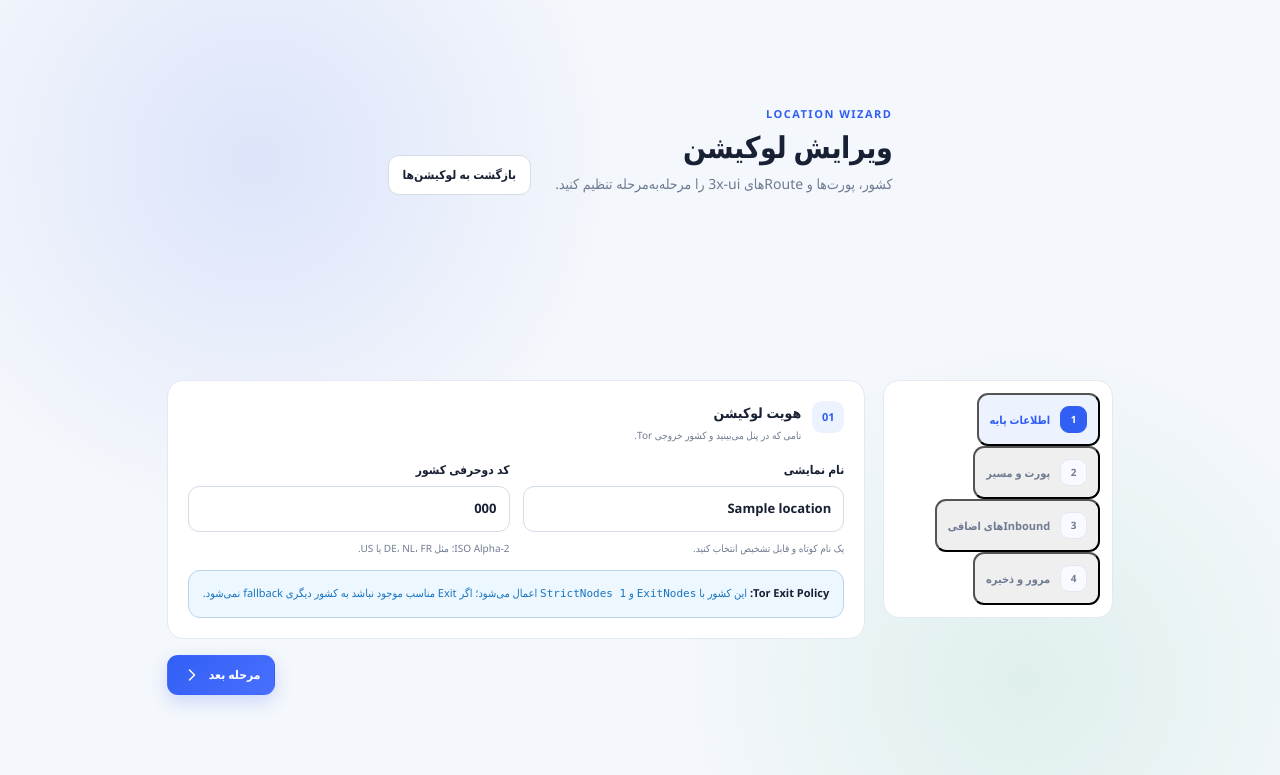
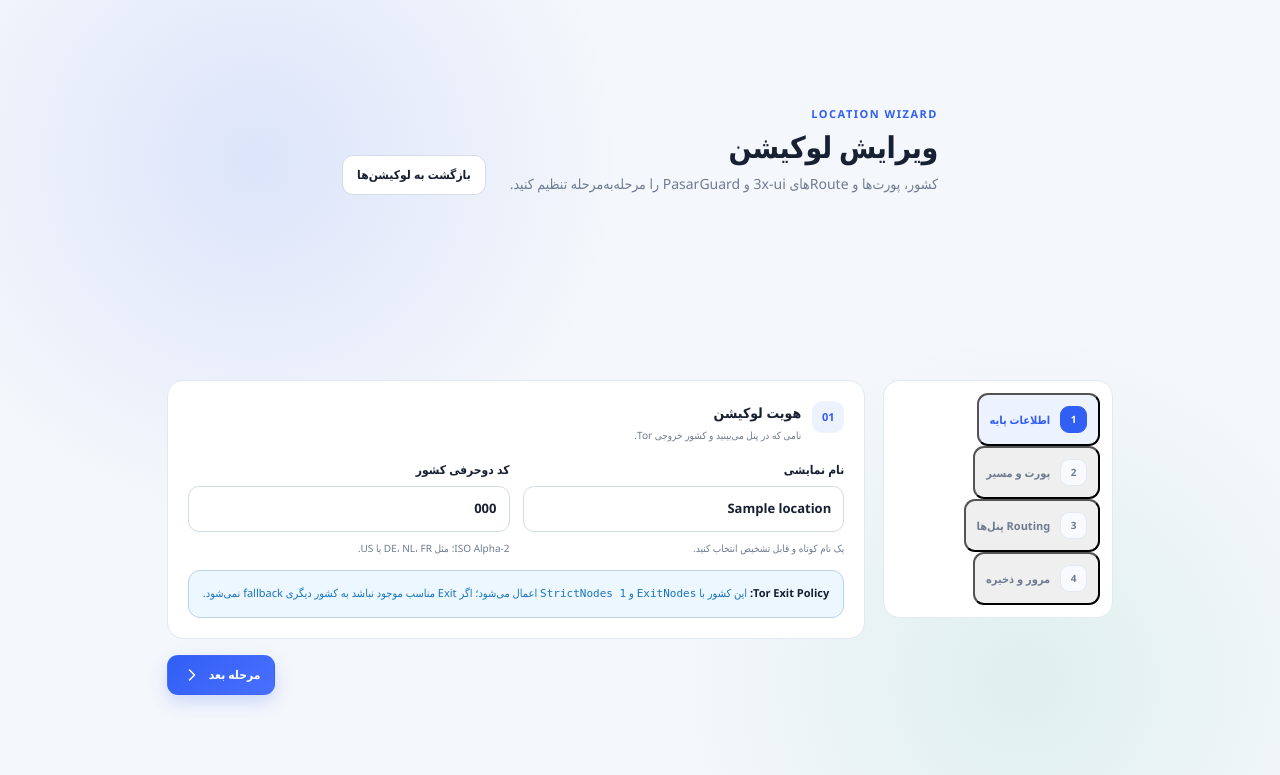
Before and after one commit to hazhanhasani/tor, a Flask app: template torpanel/templates/location_form.html in a window 1280 px wide. Shown: the top 775 px of the page. Run offline with Flask 3, Linux system fonts and the light colour scheme; the template is opened without the code that fills it: most values are stand-ins (such as "Sample title", 1, 10 or a date in 2020); parts of the project's set-up code (start-up, migrations or seed data) failed here and were passed over.

Commit message:
Add PasarGuard inbound routing to Tor locations

```diff
--- a/torpanel/templates/location_form.html
+++ b/torpanel/templates/location_form.html
@@ -3,7 +3,7 @@
 {% block title %}{{ 'ویرایش' if location else 'افزودن' }} لوکیشن | Tor Location Manager{% endblock %}
 {% block content %}
 <section class="page-head">
-  <div><div class="eyebrow">LOCATION WIZARD</div><h1>{{ 'ویرایش لوکیشن' if location else 'لوکیشن جدید' }}</h1><p>کشور، پورت‌ها و Routeهای 3x-ui را مرحله‌به‌مرحله تنظیم کنید.</p></div>
+  <div><div class="eyebrow">LOCATION WIZARD</div><h1>{{ 'ویرایش لوکیشن' if location else 'لوکیشن جدید' }}</h1><p>کشور، پورت‌ها و Routeهای 3x-ui و PasarGuard را مرحله‌به‌مرحله تنظیم کنید.</p></div>
   <a class="button" href="{{ url_for('index') }}">بازگشت به لوکیشن‌ها</a>
 </section>
 
@@ -13,7 +13,7 @@
     <aside class="wizard-rail" aria-label="مراحل ساخت لوکیشن">
       <button type="button" class="wizard-step active" data-wizard-step><span class="step-dot">1</span><span>اطلاعات پایه</span></button>
       <button type="button" class="wizard-step" data-wizard-step><span class="step-dot">2</span><span>پورت و مسیر</span></button>
-      <button type="button" class="wizard-step" data-wizard-step><span class="step-dot">3</span><span>Inboundهای اضافی</span></button>
+      <button type="button" class="wizard-step" data-wizard-step><span class="step-dot">3</span><span>Routing پنل‌ها</span></button>
       <button type="button" class="wizard-step" data-wizard-step><span class="step-dot">4</span><span>مرور و ذخیره</span></button>
     </aside>
 
@@ -34,11 +34,11 @@
         <div class="form-section">
           <div class="form-section-title"><span class="form-section-number">02</span><div><h3>پورت‌ها و مسیر اختصاصی</h3><p>Inbound سمت 3x-ui و Gateway سمت Tor باید پورت متفاوت داشته باشند.</p></div></div>
           <div class="two">
-            <label class="field"><span>پورت Inbound در 3x-ui</span><input name="xui_inbound_port" type="number" min="1024" max="65535" value="{{ location.xui_inbound_port if location and location.xui_inbound_port else '' }}" placeholder="خالی = انتخاب خودکار"><small>اگر خالی باشد پروژه از محدوده آزاد یک پورت مناسب انتخاب می‌کند.</small></label>
-            <label class="field"><span>پورت Tor Gateway</span><input name="gateway_port" type="number" min="1024" max="65535" value="{{ location.gateway_port if location else '' }}" placeholder="31001" required><small>پورت SS2022 بین 3x-ui و Gateway. از بیرون فقط IP سرور 3x-ui باید به آن دسترسی داشته باشد.</small></label>
+            <label class="field"><span>پورت Inbound مدیریت‌شده در 3x-ui</span><input name="xui_inbound_port" type="number" min="1024" max="65535" value="{{ location.xui_inbound_port if location and location.xui_inbound_port else '' }}" placeholder="خالی = انتخاب خودکار"><small>برای 3x-ui یک Inbound اختصاصی خودکار می‌سازد. PasarGuard از Inboundهای موجود Core استفاده می‌کند.</small></label>
+            <label class="field"><span>پورت Tor Gateway</span><input name="gateway_port" type="number" min="1024" max="65535" value="{{ location.gateway_port if location else '' }}" placeholder="31001" required><small>پورت SS2022 بین پنل و Gateway. دسترسی شبکه به این پورت را محدود نگه دارید.</small></label>
           </div>
           <div class="location-route" style="margin-bottom:0">
-            <div class="route-node"><b>3x-ui</b><span>Inbound اختصاصی</span></div><span class="route-arrow">→</span>
+            <div class="route-node"><b>3x-ui / PasarGuard</b><span>Inbound انتخابی</span></div><span class="route-arrow">→</span>
             <div class="route-node"><b>SS2022</b><span>Gateway رمزنگاری‌شده</span></div><span class="route-arrow">→</span>
             <div class="route-node"><b>Tor Exit</b><span>کشور انتخابی</span></div>
           </div>
@@ -48,7 +48,10 @@
 
       <section class="wizard-panel" data-wizard-panel>
         <div class="form-section">
-          <div class="form-section-title"><span class="form-section-number">03</span><div><h3>Inboundهای دستی اضافی</h3><p>اختیاری؛ علاوه بر Inbound اختصاصی، ورودی‌های فعلی را هم می‌توانید از همین کشور خارج کنید.</p></div></div>
+          <div class="form-section-title"><span class="form-section-number">03</span><div><h3>Routing پنل‌ها</h3><p>Inboundهای هر پنل را انتخاب کنید تا فقط همان ورودی‌ها از این Tor Exit خارج شوند.</p></div></div>
+
+          <div class="panel" style="box-shadow:none;margin-bottom:14px">
+            <div class="section-title"><div><h2>3x-ui</h2><p>علاوه بر Inbound اختصاصی این لوکیشن، ورودی‌های دستی دلخواه</p></div><span class="status {{ 'ok' if inbounds else 'off' }}">{{ inbounds|length }} Inbound</span></div>
             {% if inbounds %}
             <div class="checks">
               {% for item in inbounds %}
@@ -56,9 +59,24 @@
               {% endfor %}
             </div>
             {% else %}
-          <div class="empty-state" style="padding:28px 18px;box-shadow:none"><div class="empty-illustration" style="width:54px;height:54px">{{ icon('route') }}</div><h2>Inbound دستی دیگری نیست</h2><p>اشکالی ندارد؛ Inbound اختصاصی این لوکیشن همیشه خودکار ساخته می‌شود.</p></div>
+            <div class="callout">Inbound دستی 3x-ui در دسترس نیست. Inbound اختصاصی Tor همچنان هنگام Sync خودکار ساخته می‌شود.</div>
             {% endif %}
-          <label class="check check-card" style="margin-top:14px"><input type="checkbox" name="enabled" {% if not location or location.enabled %}checked{% endif %}><span><b>لوکیشن فعال باشد</b><small>در حالت غیرفعال، Tor و Route مدیریت‌شده برای این لوکیشن اجرا نمی‌شوند.</small></span></label>
+          </div>
+
+          <div class="panel" style="box-shadow:none;margin-bottom:14px">
+            <div class="section-title"><div><h2>PasarGuard</h2><p>Inboundهای Core انتخاب‌شده در تنظیمات PasarGuard</p></div><span class="status {{ 'ok' if pasarguard_inbounds else 'off' }}">{{ pasarguard_inbounds|length }} Inbound</span></div>
+            {% if pasarguard_inbounds %}
+            <div class="checks">
+              {% for item in pasarguard_inbounds %}
+              <label class="check row"><input type="checkbox" name="pasarguard_inbound_tags" value="{{ item.tag }}" {% if item.tag in pasarguard_tags %}checked{% endif %}><span><b>{{ item.tag }}</b><small>{{ item.protocol }}{% if item.port %} · port {{ item.port }}{% endif %}{% if item.listen %} · {{ item.listen }}{% endif %}</small></span></label>
+              {% endfor %}
+            </div>
+            {% else %}
+            <div class="callout">PasarGuard تنظیم نشده یا Inbound قابل خواندن نیست. از «اتصال و شبکه» URL، API Key و Core ID را ثبت کنید.</div>
+            {% endif %}
+          </div>
+
+          <label class="check check-card"><input type="checkbox" name="enabled" {% if not location or location.enabled %}checked{% endif %}><span><b>لوکیشن فعال باشد</b><small>در حالت غیرفعال، Tor و Routeهای مدیریت‌شده برای این لوکیشن اجرا نمی‌شوند.</small></span></label>
         </div>
         <div class="wizard-nav"><button class="button" type="button" data-wizard-prev>قبلی</button><button class="button primary" type="button" data-wizard-next>مرور نهایی {{ icon('chevron') }}</button></div>
       </section>
@@ -71,10 +89,10 @@
             <div class="review-row"><span>کشور خروجی</span><strong data-review-country>—</strong></div>
             <div class="review-row"><span>پورت Inbound 3x-ui</span><strong data-review-inbound>خودکار</strong></div>
             <div class="review-row"><span>پورت Gateway</span><strong data-review-gateway>—</strong></div>
-            <div class="review-row"><span>Inboundهای اضافی</span><strong data-review-extra>بدون ورودی اضافی</strong></div>
+            <div class="review-row"><span>Routing پنل‌ها</span><strong data-review-extra>بدون Route اضافی</strong></div>
             <div class="review-row"><span>وضعیت</span><strong data-review-state>فعال</strong></div>
           </div>
-          <div class="callout" style="margin-top:14px"><strong>پس از ذخیره:</strong> Tor instance، Inbound اختصاصی Shadowsocks 2022، Outbound و Routing Rule مدیریت‌شده ساخته یا Reconcile می‌شوند. تنظیمات دستی غیرمرتبط 3x-ui دست‌نخورده می‌مانند.</div>
+          <div class="callout" style="margin-top:14px"><strong>پس از ذخیره:</strong> Tor instance و Gateway ساخته می‌شوند؛ 3x-ui و PasarGuard فقط Tagهای مدیریت‌شده خود پروژه را Reconcile می‌کنند و Routeهای دستی غیرمرتبط دست‌نخورده می‌مانند.</div>
         </div>
         <div class="wizard-nav"><button class="button" type="button" data-wizard-prev>قبلی</button><button class="button primary" type="submit">{{ icon('check') }} {{ 'ذخیره تغییرات' if location else 'ساخت و اعمال لوکیشن' }}</button></div>
       </section>
```
Lines whose indentation alone changed are shown as unchanged.
